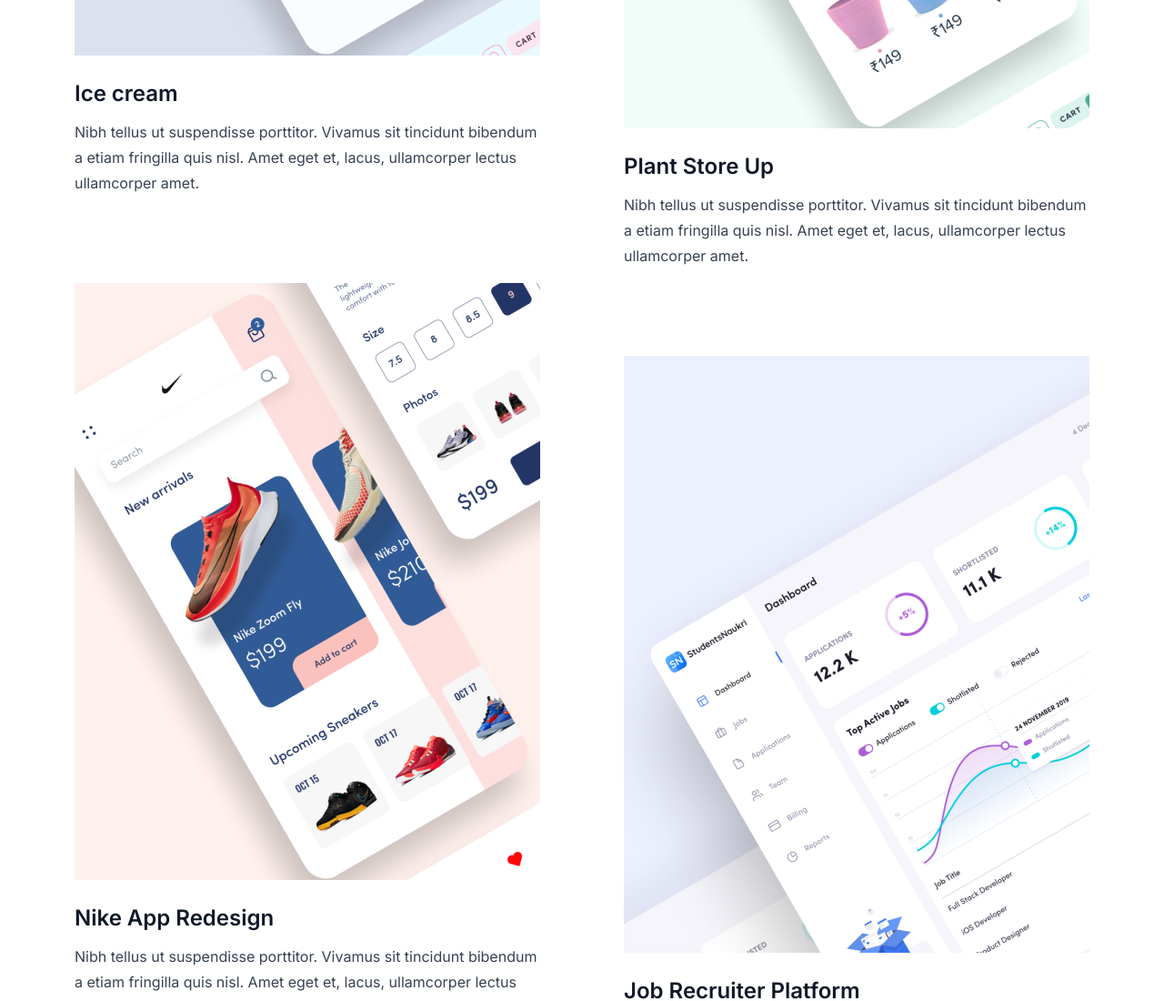
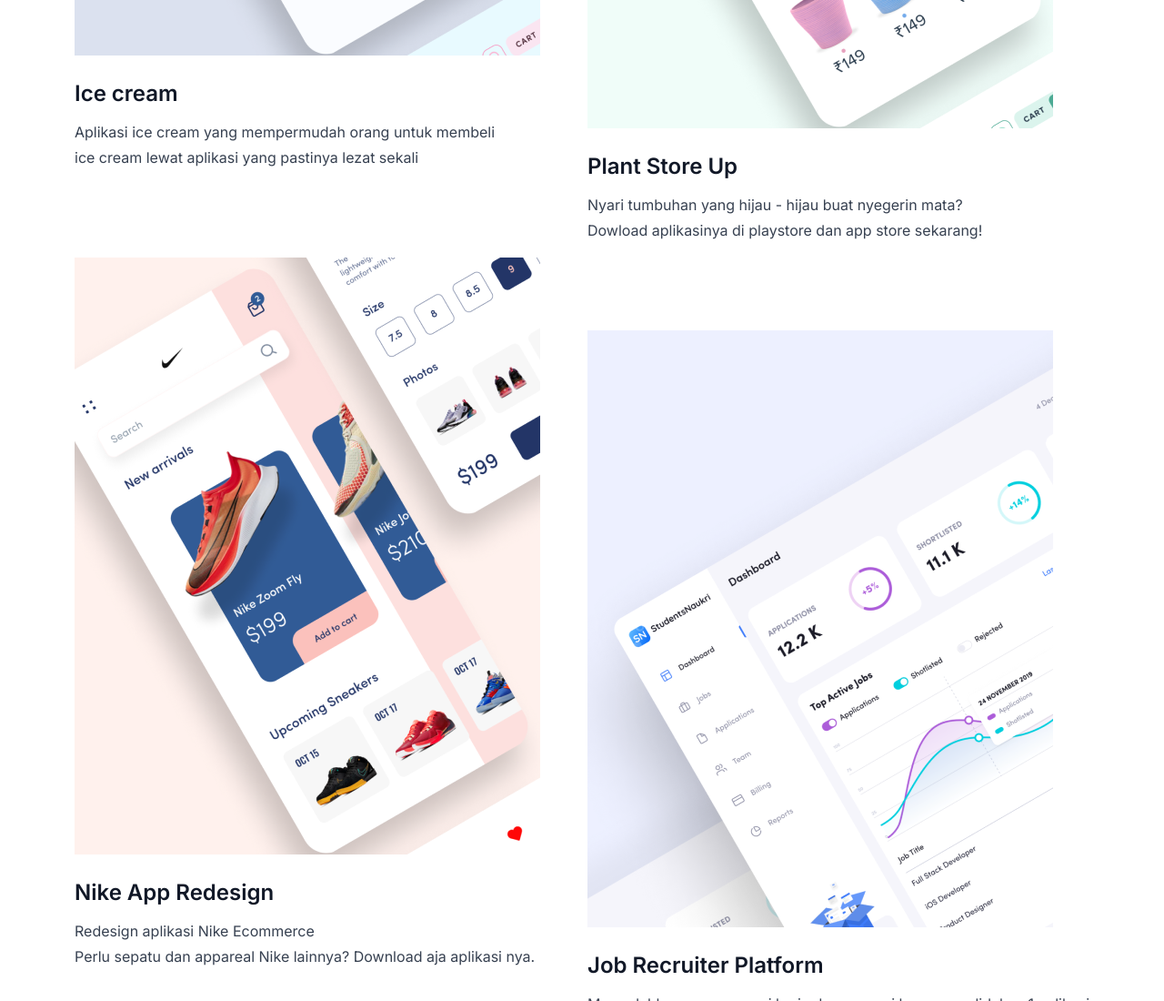
Before and after one commit to muhammadnaufaall/portfoliobootstrap, a plain HTML site: page index.html in a window 1280 px wide. Shown: the part 1700-2800 px from the top of the page at 91% size. Drawn offline with nearby package versions, Linux system fonts and the light colour scheme.

Commit message:
ganti data dummy

```diff
--- a/index.html
+++ b/index.html
@@ -54,14 +54,14 @@
                         <img src="assets/images/works1.png" alt="">
                     </div>
                     <a class="works__content_title">Ice cream</a>
-                    <p class="works__content_desc">Nibh tellus ut suspendisse porttitor. Vivamus sit tincidunt bibendum<br> a etiam fringilla quis nisl. Amet eget et, lacus, ullamcorper lectus<br> ullamcorper amet.</p>
+                    <p class="works__content_desc">Aplikasi ice cream yang mempermudah orang untuk membeli<br> ice cream lewat aplikasi yang pastinya lezat sekali</p>
                 </div>
                 <div class="works__content" data-aos="fade-up" data-aos-duration="1200">
                     <div class="works__content_img">
                         <img src="assets/images/works2.png" alt="">
                     </div>
                     <a class="works__content_title">Nike App Redesign</a>
-                    <p class="works__content_desc">Nibh tellus ut suspendisse porttitor. Vivamus sit tincidunt bibendum<br> a etiam fringilla quis nisl. Amet eget et, lacus, ullamcorper lectus<br> ullamcorper amet.</p>
+                    <p class="works__content_desc">Redesign aplikasi Nike Ecommerce<br> Perlu sepatu dan appareal Nike lainnya? Download aja aplikasi nya.</p>
                     <a href="https://github.com/muhammadnaufaall" class="works__content_btn">VISIT MY GITHUB</a>
                 </div>
             </div>
@@ -71,14 +71,14 @@
                         <img src="assets/images/works3.png" alt="">
                     </div>
                     <a class="works__content_title">Plant Store Up</a>
-                    <p class="works__content_desc">Nibh tellus ut suspendisse porttitor. Vivamus sit tincidunt bibendum<br> a etiam fringilla quis nisl. Amet eget et, lacus, ullamcorper lectus<br> ullamcorper amet.</p>
+                    <p class="works__content_desc">Nyari tumbuhan yang hijau - hijau buat nyegerin mata?<br> Dowload aplikasinya di playstore dan app store sekarang!</p>
                 </div>
                 <div class="works__content" data-aos="fade-up" data-aos-duration="1200" data-aos-delay="1000">
                     <div class="works__content_img">
                         <img src="assets/images/works4.png" alt="">
                     </div>
                     <a class="works__content_title">Job Recruiter Platform</a>
-                    <p class="works__content_desc">Nibh tellus ut suspendisse porttitor. Vivamus sit tincidunt bibendum<br> a etiam fringilla quis nisl. Amet eget et, lacus, ullamcorper lectus<br> ullamcorper amet.</p>
+                    <p class="works__content_desc">Memudahkan para pencari kerja dan pencari karyawan didalam 1 aplikasi<br> biar pengangguran semakin berkurang.</p>
                 </div>
             </div>
         </div>
@@ -92,7 +92,7 @@
             <div class="services__content__left" data-aos="fade-up" data-aos-duration="1200">
                 <h2 class="fw-bold works__title_big">What I do for my customers
                 </h2>
-                <p class="works__content_desc">Nibh tellus ut suspendisse porttitor. Vivamus sit tincidunt bibendum a etiam fringilla quis nisl.</p>
+                <p class="works__content_desc">Beberapa pelayanan saya yang bisa anda gunakan untuk project anda!</p>
                 <a href="https://www.linkedin.com/in/muhammad-naufal-08828222b/" class="hero__btn_primary mt-4">CONNECT WITH ME</a>
             </div>
             <div class="services__content__right">
@@ -150,7 +150,7 @@
             <div class="about__content__left" data-aos="fade-up" data-aos-duration="1200">
                 <h2 class="fw-bold works__title_big">A bit about me
                 </h2>
-                <p class="works__content_desc">Lorem ipsum dolor sit amet, consectetur adipiscing elit.<br> Nunc odio in et, lectus sit lorem id integer. Nunc odio in et,<br>lectus sit lorem id integer.Lorem ipsum dolor sit amet,<br><br>  consectetur adipiscing elit. Nunc odio in et, lectus sit lorem<br> id integer.Lorem ipsum dolor sit amet,<br>consectetur adipiscing elit. Nunc odio in et, lectus.Lorem ipsum dolor sit amet,<br><br>   consectetur adipiscing elit. Nunc odio in et, lectus sit lorem id integer.</p>
+                <p class="works__content_desc">Saya Muhammad Naufal saat ini sedang berkuliah di Politeknik Negeri Medan<br> jurusan Teknik Komputer & Informatika prodi Manajemen Informatika<br>dan tergabung dalam Lembaga Pers Mahasiswa Neraca sebagai Kepala Desain.<br><br>Saya memiliki pengalaman dibagian user interface sejak dibangku SMA.<br> Seiring berjalannya waktu perkuliahan saya pun nyaman untuk belajar Frontend Engineering<br>lewat YouTube dan berbagai free course di internet.<br><br>   Sekian saja perkenalannya, jika ada pertanyaan silahkan dm saya <a href="www.instagram.com/muhammadnaufaall">disini</a></p>
             </div>
             <div class="about__content__mid" data-aos="zoom-in" data-aos-duration="1200" data-aos-delay="1000">
                 <img src="assets/images/naufal.png" alt="">
```
